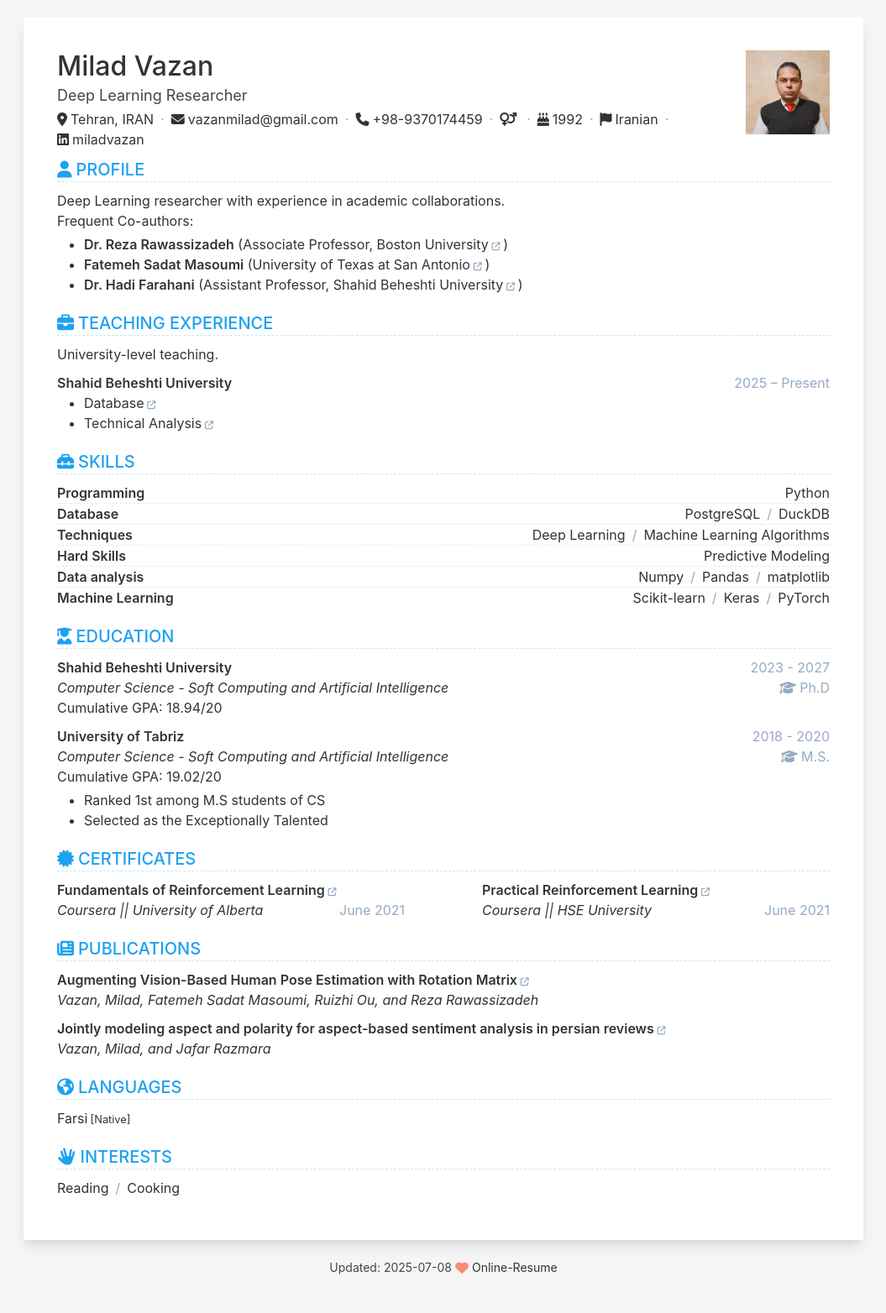
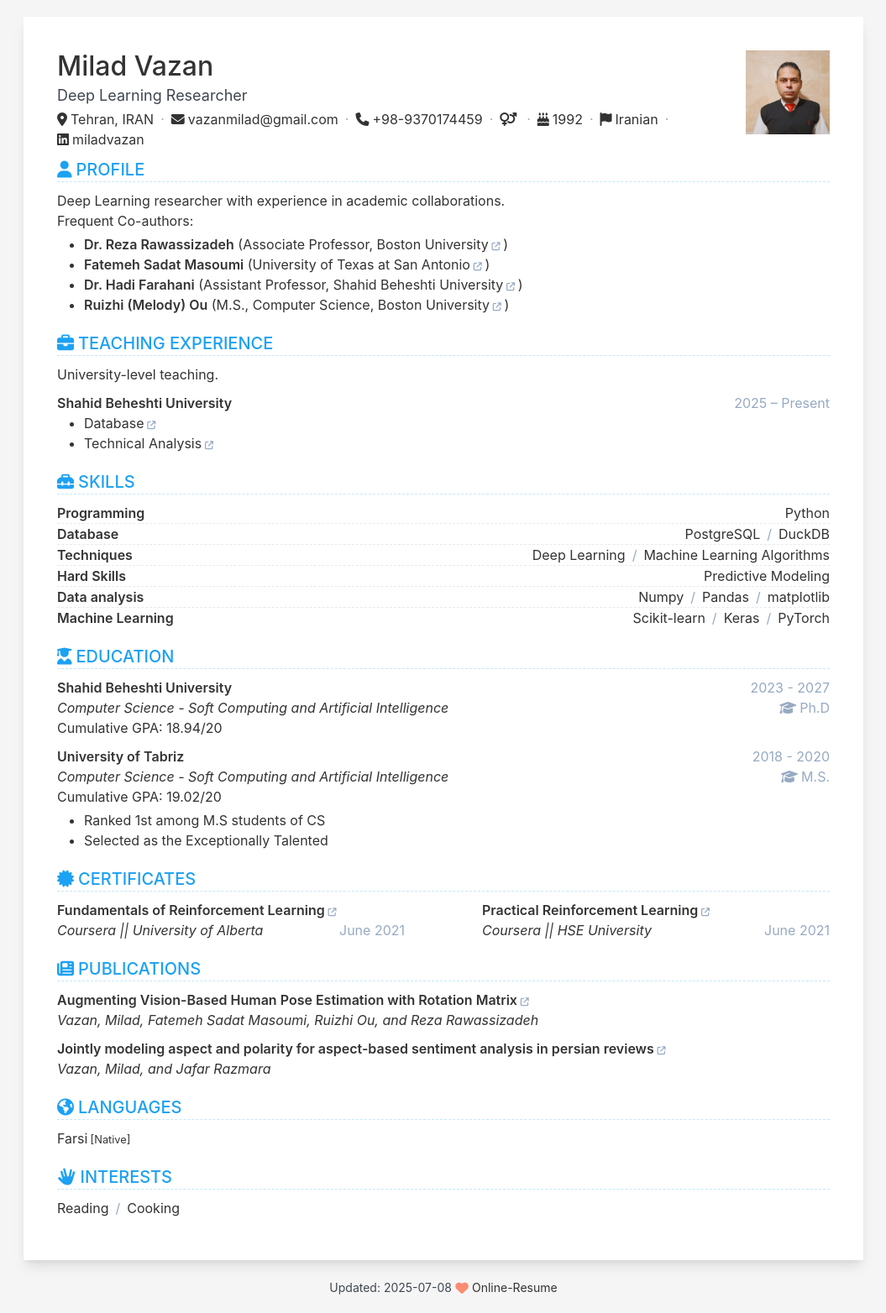
Before and after one commit to milad-ai/milad-ai.github.io, a Jekyll site: the page built from index.html, in a window 1280 px wide. Shown: the whole page at 84% size, without its empty margins (112-1167 px from the left). Built offline with Jekyll 4.4.1, drawn with Linux system fonts in a browser that asks for light colours; before the commit the page ends 1540 px from its top, so only the background shows below that.

Commit message:
Update data.yml

```diff
--- a/_data/data.yml
+++ b/_data/data.yml
@@ -50,7 +50,7 @@ profile:
     - **Dr. Reza Rawassizadeh** ([Associate Professor, Boston University](https://scholar.google.com/citations?hl=en&user=MlmVx_UAAAAJ))
     - **Fatemeh Sadat Masoumi** ([University of Texas at San Antonio](https://scholar.google.com/citations?user=2uS4LM0AAAAJ&hl=en))
     - **Dr. Hadi Farahani** ([Assistant Professor, Shahid Beheshti University](https://scholar.google.com/citations?hl=en&user=N4TgzzoAAAAJ))
-
+    - **Ruizhi (Melody) Ou** ([M.S., Computer Science, Boston University](https://www.bu.edu/cbr/profile/ruizhi-melody-ou/))
 
 experience:
   show: true
```
